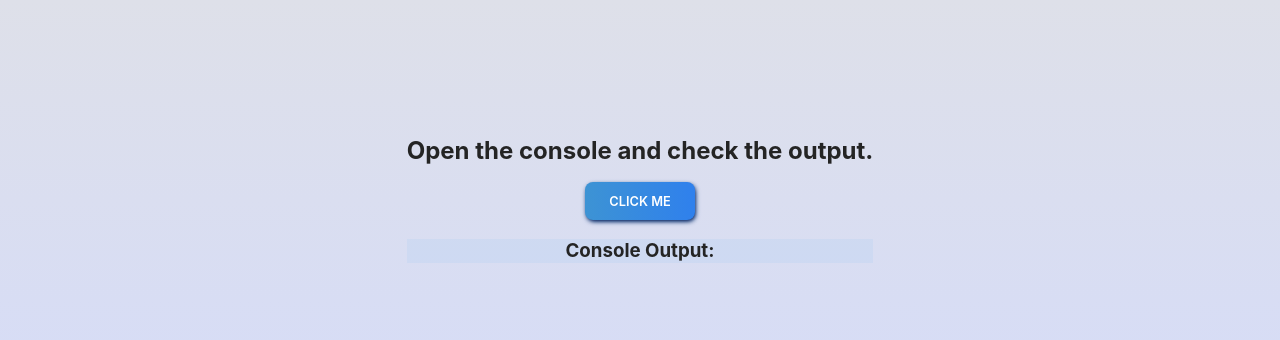
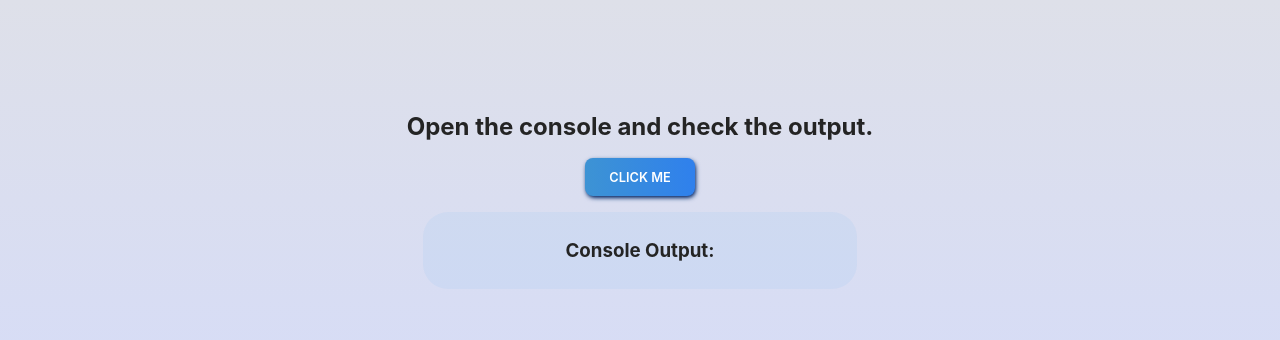
Before and after one commit to lazarkulasevic/javascript-proxy, a website built with Vite: page index.html in a window 1280 px wide. Shown: the part 200-540 px from the top of the page. Built offline with nearby package versions, Linux system fonts and the light colour scheme.

Commit message:
styling a bit

```diff
--- a/src/main.js
+++ b/src/main.js
@@ -1,7 +1,7 @@
-import './style.css'
 import Dom from './core/Dom.js'
 import AppButton from './components/AppButton.js'
 import ConsoleOutput from './components/ConsoleOutput.js'
+import './style.css'
 
 const app = new Dom({
     components: [AppButton, ConsoleOutput]
--- a/src/style.css
+++ b/src/style.css
@@ -73,5 +73,8 @@ button:active {
 }
 
 .console {
+  margin: 1rem;
+  padding: 0.5rem;
   background-color: rgba(47, 148, 237, 0.06);
+  border-radius: 25px;
 }
```
